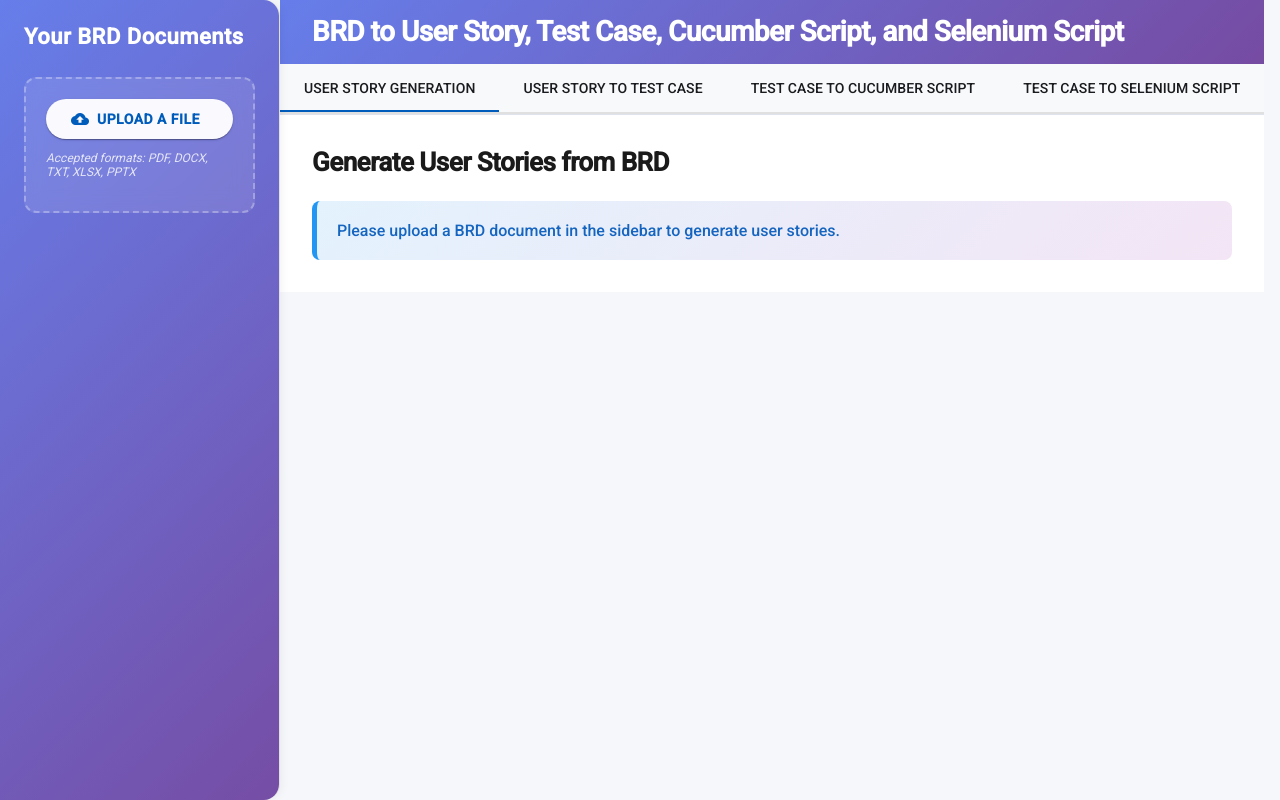
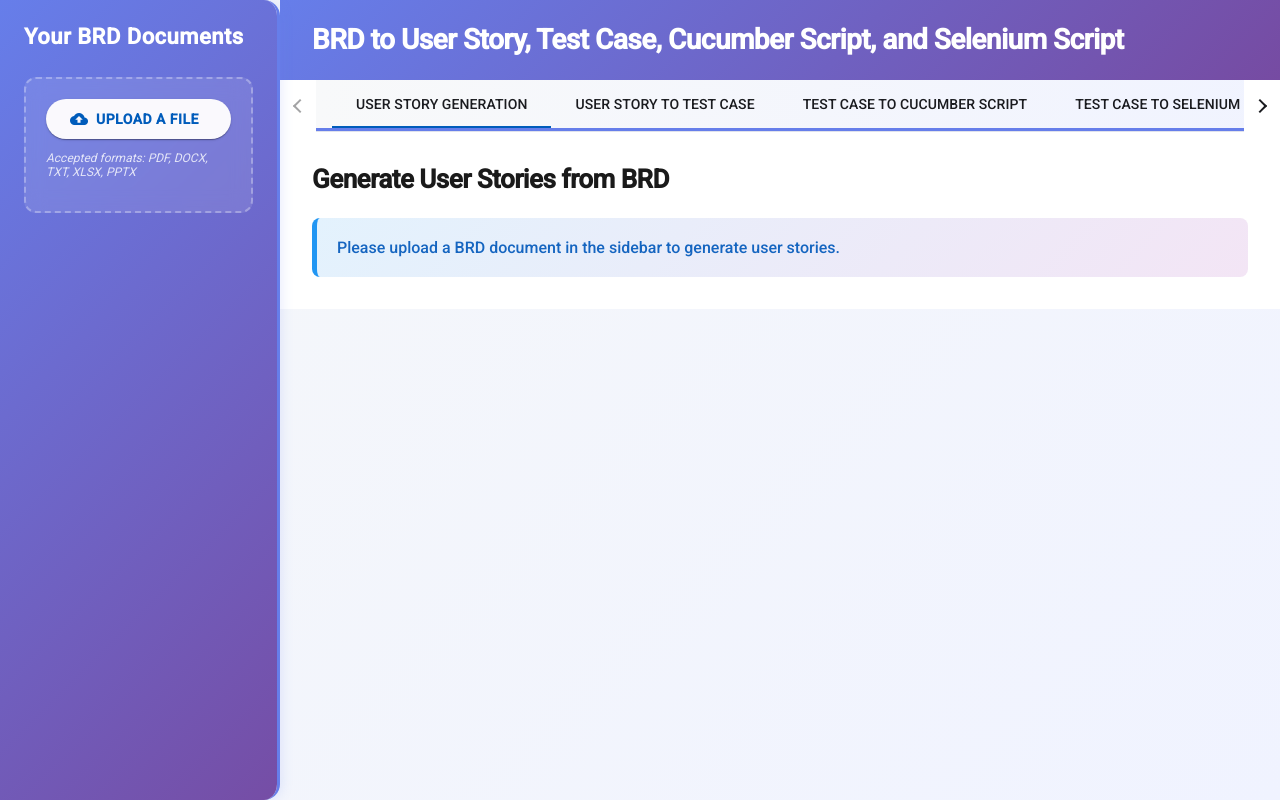
Before and after one commit to lasithadilshan/sdlc-frontend, an Angular app: page / in a window 1280 px wide. Built offline with nearby package versions, Linux system fonts and the light colour scheme.

Commit message:
Apply theme colors to tabs and layout: gradient toolbars, purple accent borders, enhanced hover states

```diff
--- a/src/app/app.component.css
+++ b/src/app/app.component.css
@@ -1,14 +1,18 @@
 .container {
   height: 100vh;
   display: flex;
-  background-color: #f5f7fa;
+  background: linear-gradient(135deg, #f5f7fa 0%, #f0f3ff 100%);
 }
 
 .sidenav {
   width: 280px;
-  border-right: 1px solid #e0e0e0;
+  border-right: 3px solid #667eea;
   background-color: #fff;
-  box-shadow: 2px 0 8px rgba(0, 0, 0, 0.05);
+  box-shadow: 2px 0 12px rgba(102, 126, 234, 0.15);
+}
+
+.mat-drawer-content {
+  width: calc(100% - 280px);
 }
 
 :host ::ng-deep {
@@ -18,6 +22,6 @@
 
   mat-sidenav-content {
     overflow: auto;
-    background-color: #f5f7fa;
+    background: linear-gradient(135deg, #f5f7fa 0%, #f0f3ff 100%);
   }
 }
--- a/src/app/components/main-content/main-content.component.css
+++ b/src/app/components/main-content/main-content.component.css
@@ -1,9 +1,10 @@
 .toolbar {
   background: linear-gradient(135deg, #667eea 0%, #764ba2 100%);
   color: white;
-  padding: 24px 32px;
+  padding: 20px 32px;
   margin-bottom: 0;
-  box-shadow: 0 2px 8px rgba(0, 0, 0, 0.1);
+  box-shadow: 0 4px 12px rgba(102, 126, 234, 0.3);
+  height: 80px;
 }
 
 .toolbar h1 {
@@ -11,6 +12,7 @@
   font-size: 28px;
   font-weight: 700;
   letter-spacing: -0.5px;
+  color: white;
 }
 
 .tabs-container {
@@ -22,15 +24,16 @@
 }
 
 ::ng-deep .mat-mdc-tab-labels {
-  background-color: #f8f9fa;
-  border-bottom: 2px solid #e0e0e0;
+  background: linear-gradient(90deg, #f8f9fa 0%, #f0f3ff 100%);
+  border-bottom: 3px solid #667eea;
+  padding: 0 16px;
 }
 
 ::ng-deep .mat-mdc-tab {
-  font-weight: 600;
+  font-weight: 700;
   letter-spacing: 0.5px;
   text-transform: uppercase;
-  font-size: 12px;
+  font-size: 13px;
 }
 
 ::ng-deep .mat-mdc-tab-link,
@@ -38,12 +41,37 @@
   color: #666;
   min-width: 160px;
   transition: all 0.3s ease;
+  position: relative;
+}
+
+::ng-deep .mat-mdc-tab-link:hover,
+::ng-deep .mat-mdc-tab:hover {
+  color: #667eea;
+  background-color: rgba(102, 126, 234, 0.05);
 }
 
 ::ng-deep .mat-mdc-tab.mat-mdc-tab-active {
   color: #667eea;
 }
 
+::ng-deep .mat-mdc-tab.mat-mdc-tab-active::after {
+  content: '';
+  position: absolute;
+  bottom: -3px;
+  left: 0;
+  right: 0;
+  height: 3px;
+  background: linear-gradient(90deg, #667eea 0%, #764ba2 100%);
+}
+
+::ng-deep .mdc-tab__indicator {
+  background-color: #667eea !important;
+}
+
+::ng-deep .mdc-tab__text-label {
+  color: inherit;
+}
+
 ::ng-deep .mat-mdc-tab-body {
   padding: 0;
 }
```
